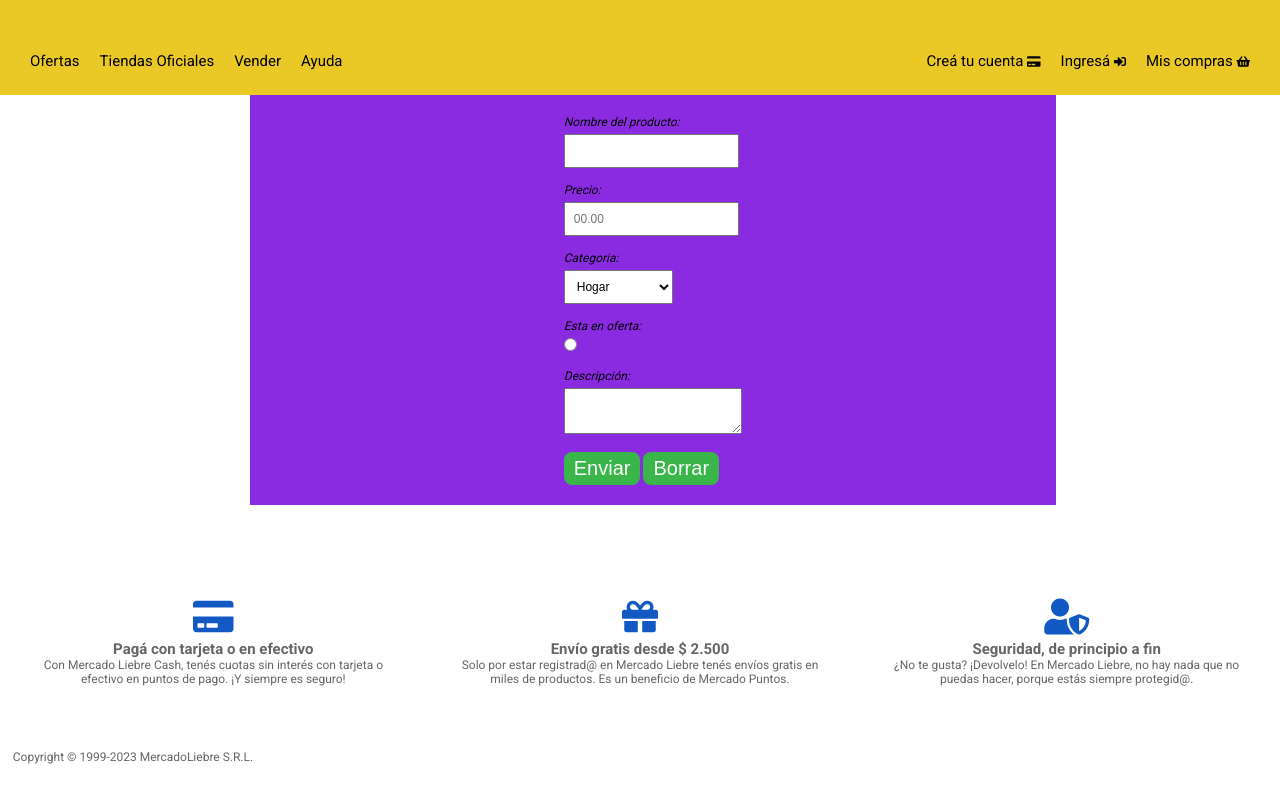
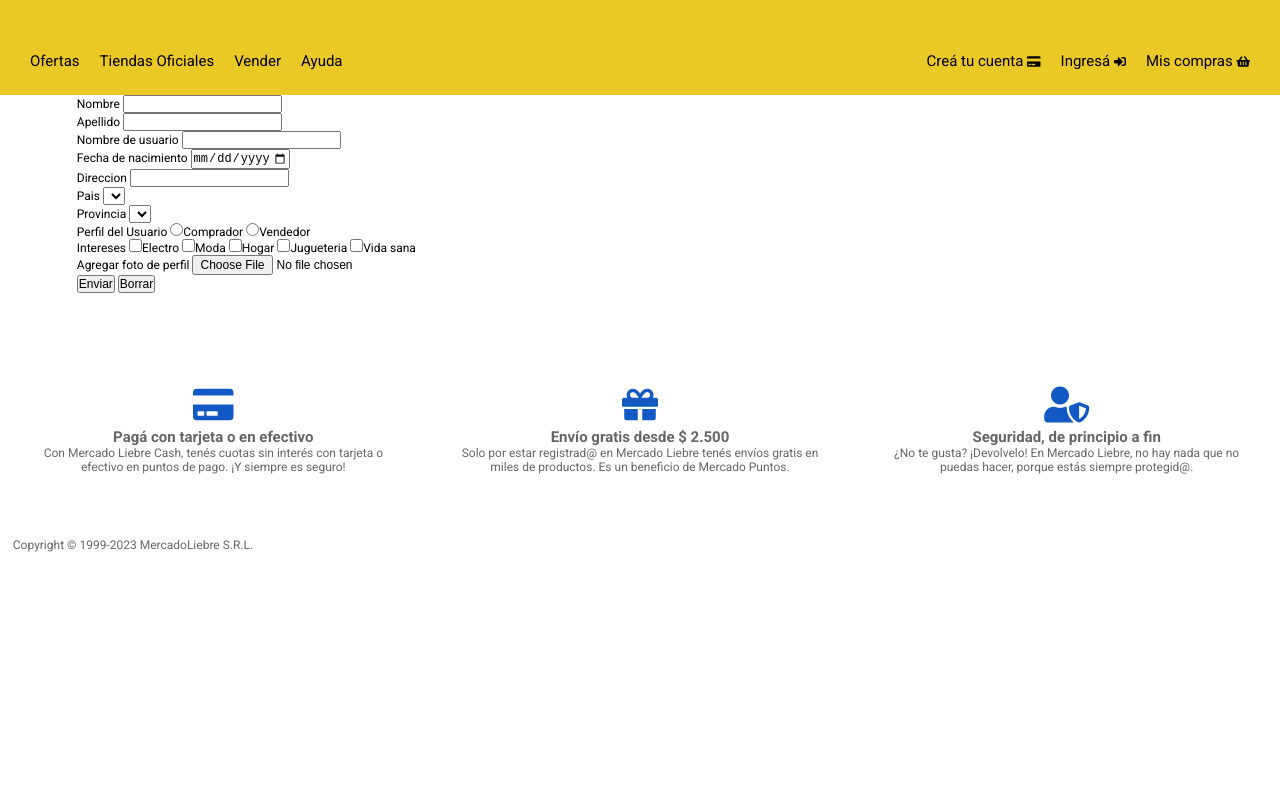
Before and after one commit to Sowska/entregaIndividualDH, a website: page views/register.html in a window 1280 px wide. Shown: the part 91-878 px from the top of the page. After the commit the page ends 800 px from the top, so only its background shows below. Drawn offline with Linux system fonts and the light colour scheme.

Commit message:
created register.html

```diff
--- a/views/register.html
+++ b/views/register.html
@@ -77,40 +77,86 @@
 
     <main>
 
-        <section class=register-section>
+        <section class="register-container">
 
-            <section class="register-fields">
+            <form action="action=/home" method="POST">
 
-            <form action="/crear-producto" method="POST" class="formu"> <!--post define que trabajamos con un formulario de forma segura-->
-                <p class="control-formu">
-                    <label>Nombre del producto:</label>
-                    <input type="text" name="nombre" class="control">
+                <div class="form-rows">
+                    <p class="field-container">
+                        <label>Nombre</label>
+                        <input placeholder=" " type="text" minlength="3" required>
                     </p>
-                <p class="control-formu">
-                    <label>Precio:</label>
-                    <input type="text" name="precio" placeholder="00.00" class="control">
+
+                    <p class="field-container">
+                        <label>Apellido</label>
+                        <input placeholder=" " type="text" minlength="3" required>
                     </p>
-                <p class="control-formu">
-                    <label>Categoria:</label>
-                    <select name="categoria" class="control">
-                        <option value="hogar">Hogar</option>
-                        <option value="electronica">Electronica</option>
-                        <option value="indumentaria">Indumentaria</option>
+                </div>
 
-                    </select>
+                <div class="form-rows">
+                    <p class="field-container">
+                        <label>Nombre de usuario</label>
+                        <input placeholder=" " type="text" minlength="3" required>
                     </p>
-                <p class="control-formu">
-                    <label>Esta en oferta:</label>
-                    <input type="radio" name="enOferta">
+                </div>
+
+                <div class="form-rows">
+                    <p class="field-container">
+                        <label>Fecha de nacimiento</label>
+                        <input type="date" min="1922-01-01" max="2003-12-31" required>
                     </p>
-                <p class="control-formu">
-                    <label >Descripción:</label>
-                    <textarea name="descripcion" class="control"></textarea>
+                </div>
+
+                <div class="form-rows">
+                    <p class="field-container">
+                        <label>Direccion</label>
+                        <input placeholder=" " type="text" minlength="10" required>
                     </p>
-                <button type="submit" class="btn-formu">Enviar</button>
-                <button type="reset" class="btn-formu">Borrar</button>
+
+                    <p class="field-container">
+                        <label>Pais</label>
+                        <select class="gds-cr gds-countryflag" country-data-region-id="gds-cr-four" data-language="es" required></select>
+                    </p>
+
+                    <p class="field-container">
+                        <label>Provincia</label>
+                        <select id="gds-cr-four" required></select>
+                    </p>
+                </div>
+
+                <div class="form-rows">
+                    <p class="field-container">
+                        <label>Perfil del Usuario</label>
+                        <input type="radio" name="user">Comprador
+                        <input type="radio" name="user">Vendedor
+                    </p>
+                </div>
+
+                <div class="form-rows">
+                    <p class="field-container">
+                        <label>Intereses</label>
+                        <input type="checkbox" name="electro">Electro
+                        <input type="checkbox" name="moda">Moda
+                        <input type="checkbox" name="hogar">Hogar
+                        <input type="checkbox" name="jugueteria">Jugueteria
+                        <input type="checkbox" name="vidasana">Vida sana
+                    </p>
+                </div>
+
+                <div class="form-rows">
+                    <p class="field-container">
+                        <label>Agregar foto de perfil</label>
+                        <input type="file" id="upload-file">
+                    </p>
+                </div>
+
+                <div class="form-rows">
+                    <button type="submit" class="sendbtn">Enviar</button>
+                    <button type="reset" class="deletebtn">Borrar</button>
+                </div>
+
             </form>
-            </section>
+
 
         </section>
 
```
Lines whose indentation alone changed are shown as unchanged.
